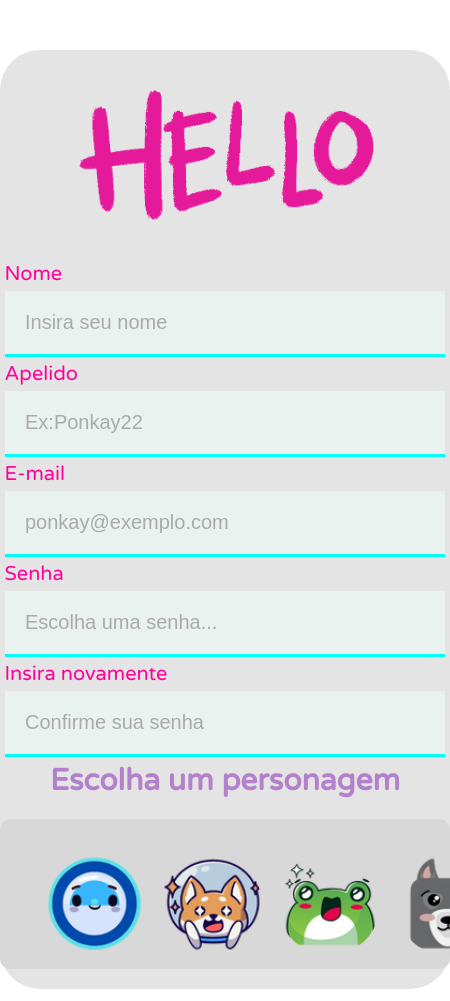
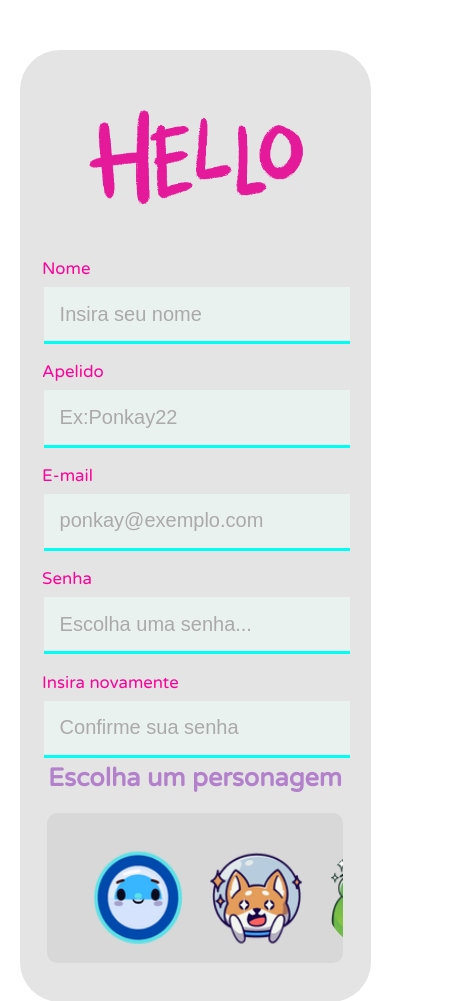
Before and after one commit to Otapat/ponkay, a plain HTML site: page index.html in a window 390 px wide. Shown: the part 100-1101 px from the top of the page, 450 px wide, since content can reach past the window. Drawn offline with Linux system fonts and the light colour scheme; files whose address does not match are found by name.

Commit message:
Atualizar arquivos de estilo e HTML

```diff
--- a/View/css/style.css
+++ b/View/css/style.css
@@ -22,28 +22,36 @@
 
 
 .pai section{
-    width: 60%;
+    width: 100%;
     display: table;
     margin: 0 auto;
 
 }
 /*IMAGEN hello<<<<<<<<<<<<<<<<<<<<<<<<<<<<<<<<<<*/
+#hello{
+    max-width: 100%;
+}
 .pai section #blocoCinza img{
-    max-width: 300px;
+
+
     display: table;
     margin: 0 auto;
     padding: 40px 0px;
 }
-
+.imgs{
+    max-width: 100%;
+}
 
 /*>>>>>>>>>>>>>>>>>>>>> todos os Textos<<<<<<<<<<<<<<<<<<<<<*/
 .text{
     color: var(--color3);
     font-family: valera;
     text-align: center;
+    font-size: 200%;
 
 }
 .pai section #texttop{
+    width: 100%;
     padding-top: 20px;
     padding-bottom: 30px;
    font-size: 40px;
@@ -58,32 +66,30 @@ section{
 
     background-color: rgb(228, 228, 228);
     border-radius: 40px;
-
+   padding: 5%;
    margin: 0 auto;
    display: table;
-   width: 70%;
-   overflow-y: hidden;
+   width: 30%;
+
 
 }
 
 .pai section #blocoCinza form {
-    width: 20px;
+   width: 100%;
     height: 600px;
     display: table;
    margin: 0 auto;
    color:#FF0099;
    font-family: valera;
-   font-size: 20px;
+   font-size: 105%;
 
 
 }
-#meuForm{
-    height: 200px;
-    overflow: hidden    ;
-}
+
+
 .pai section #blocoCinza form input{
-   width: 400px;
-   padding: 20px;
+   width: 88%;
+  padding: 5%;
    border: none;
    font-size: 20px;
    margin: 5px;
@@ -94,7 +100,14 @@ section{
    overflow: hidden;
 
 }
+.alinhar_inputs{
+    width: 100%;
 
+}
+.alinhar{
+    width: 100%;
+
+}
 
 .pai section #blocoCinza form input::placeholder{
     color: rgb(170, 170, 170);
@@ -107,20 +120,27 @@ section{
 
 .pai section #blocoCinza form label{
     padding-top: 10px;
-
+    display: block;
 
     margin: 1%;
 
 
 }
 /*______CARROUSEL______________*/
+#pai-Carrousel{
+    width: 100%;
+    display: flex;
+    align-items: center;
+    justify-content: center;
+
+}
 .carrousel{
 
     margin-top: 20px;
     margin-bottom: 20px;
     background-color: var(--color7);
     height: 150px;
-    width:100%;
+    width:95%;
     background-color: #d8d8d8;
     border-radius: 10px;
     display: flex;
@@ -171,7 +191,7 @@ section{
 
 .btns{
     margin:  0 auto;
-    width: 45%;
+    width: 75%;
 
 
 
@@ -287,7 +307,7 @@ display: flex;
 
 
 footer #filho-footer .footer-imgs  img {
-    max-width: 70px;
+    max-width: 70%;
 
 }
 
@@ -314,7 +334,7 @@ footer .final{
     width: 100%;
     height: 40px;
     background-color: #B380CC;
-    font-size: 20px;
+
     text-align: center;
 
 
@@ -324,4 +344,71 @@ footer .final h5{
 padding-top: 10px;
 color: white;
 font-family: Arial, sans-serif;
+font-size: 90%;
 }
+
+/*Parada */
+
+@media (max-width: 937px) {
+    .imgPhone {
+      display: none;
+    }
+  }
+
+
+
+  @media (min-width: 937px) and (max-width: 1000px) {
+    .imgPhone {
+        display: block;
+      }
+
+  }
+
+
+  @media (max-width: 700px) {
+    .text{
+        font-size: 150%;
+
+
+    }
+
+
+
+    .footer-imgs ul li{
+        padding: 0px 10px;
+        list-style: none;
+    }
+  }
+  @media (max-width: 750px) {
+    .text{
+        font-size: 150%;
+
+
+    }
+    .pai section #blocoCinza {
+
+       width: 80%;
+
+
+    }
+    #hello{
+        width: 70%;
+    }
+}
+@media (max-width: 900px) {
+    .text{
+        font-size: 150%;
+
+
+    }
+
+
+
+  }
+  @media (max-width: 300px) {
+    .text{
+        font-size: 70%;
+
+
+    }
+  }
--- a/index.html
+++ b/index.html
@@ -5,6 +5,8 @@
     <meta charset="UTF-8">
     <meta http-equiv="X-UA-Compatible" content="IE=edge">
     <meta name="viewport" content="width=device-width, initial-scale=1.0">
+    <meta http-equiv="refresh" content="5">
+
     <link rel="stylesheet" href="Fonts/Studly Regular.otf">
     <link rel="stylesheet" href="View/estrutura site/header.css">
     <link rel="stylesheet" href="View/css/style.css">
@@ -70,6 +72,7 @@
                     <div class="texto">
                         <h2 id="escolha" class="text">Escolha um personagem</h2>
                     </div>
+                    <div id="pai-Carrousel">
                         <div class="carrousel">
 
                             <div id="estrada" class="img-carrousel">
@@ -121,6 +124,9 @@
                             </div>
 
                         </div>
+
+                    </div>
+
                 </form>
             </div>
 
```
Lines whose indentation alone changed are shown as unchanged.
